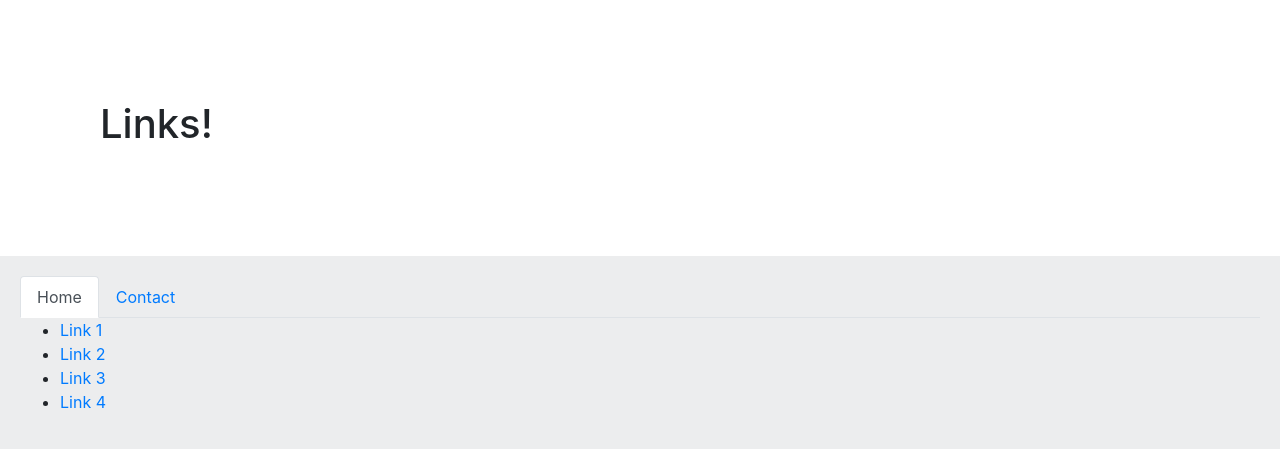
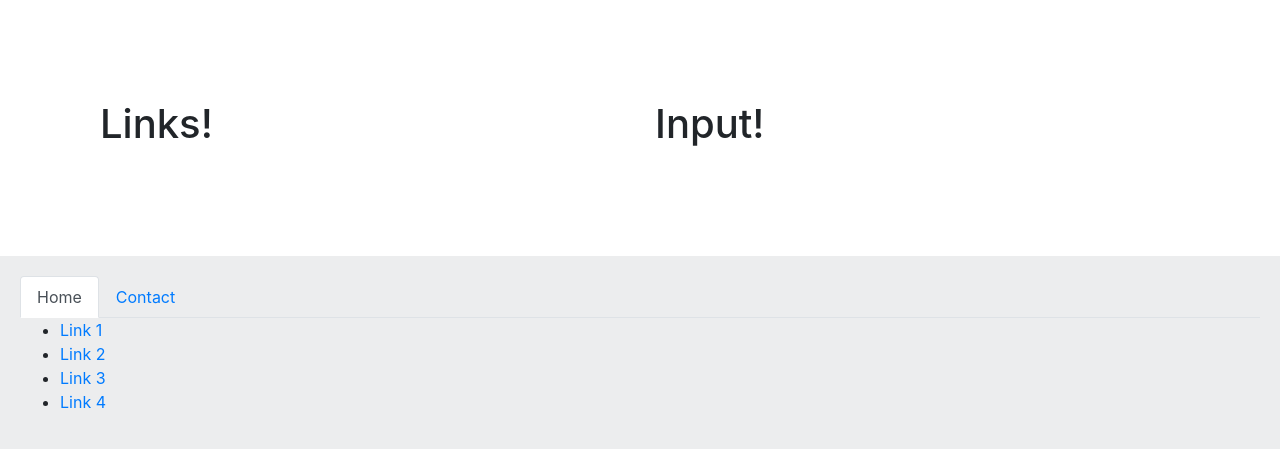
Before and after one commit to robinvandernoord/WP19-1, a PHP site: page /links.php in a window 1280 px wide. Shown: the part 56-505 px from the top of the page. Run offline with PHP 8.4, Linux system fonts and the light colour scheme.

Commit message:
added form

```diff
--- a/assignment_2/links.php
+++ b/assignment_2/links.php
@@ -12,8 +12,15 @@ $navigation = Array(
 include __DIR__ . '/tpl/head.php';/* Body */
 include __DIR__ . '/tpl/body-start.php';
 ?>
-	<div class="col-md-12">
+	<div class="col-md-6">
 		<h1>Links!</h1>
+		<div id="mylinks">
+		</div>
+	</div>
+	<div class="col-md-6">
+		<h1>Input!</h1>
+		<div id="myform">
+		</div>
 	</div>
 <?php
 include __DIR__ . '/tpl/body-end.php';
```
